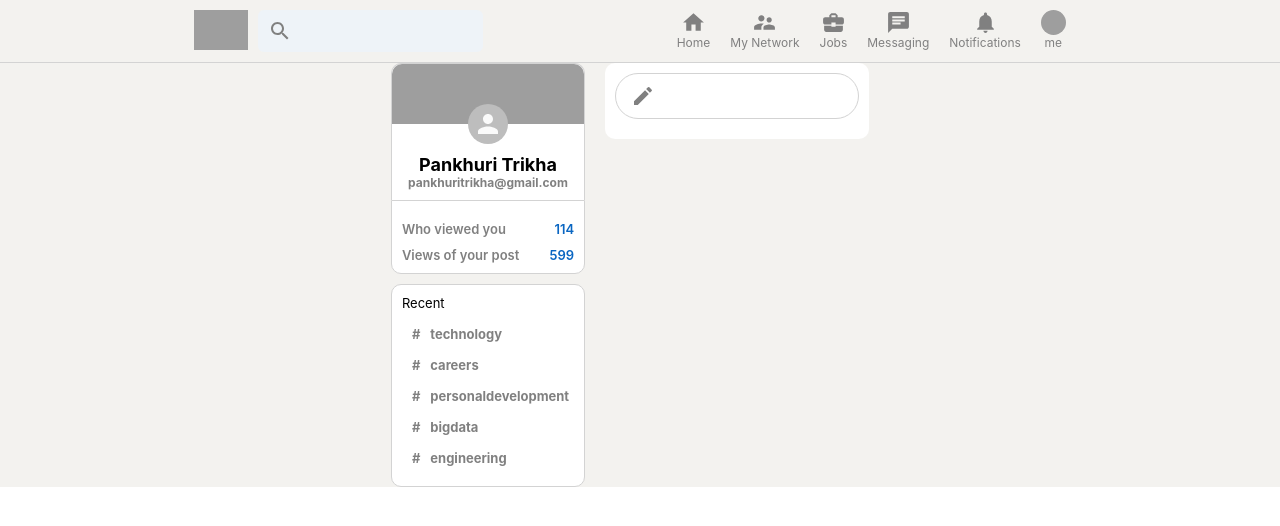
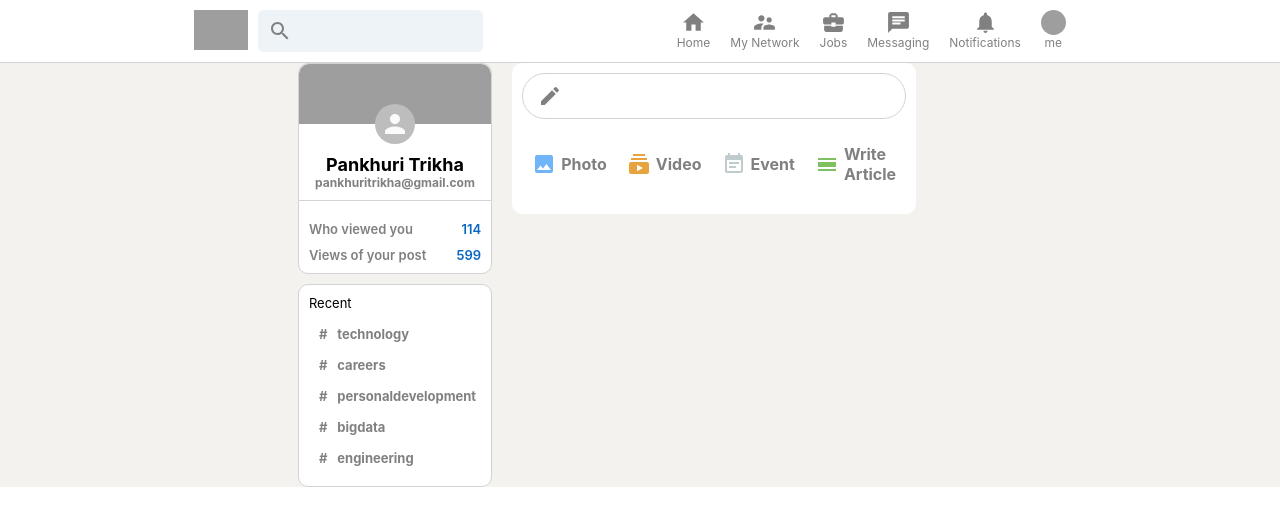
Before and after one commit to pankhuri-52/Linkedin-Clone, a React (Create React App) app in the folder linkedin-clone/: page / in a window 1280 px wide. Shown: the top 526 px of the page. Built offline with nearby package versions, Linux system fonts and the light colour scheme; grey boxes are pictures that could not be loaded.

Commit message:
Input Designed

```diff
--- a/linkedin-clone/src/components/Feed.js
+++ b/linkedin-clone/src/components/Feed.js
@@ -1,6 +1,11 @@
 import React from 'react';
 import '../css/Feed.css';
+import InputOption from './InputOption';
 import CreateIcon from '@material-ui/icons/Create';
+import ImageIcon from '@material-ui/icons/Image';
+import SubscriptionsIcon from '@material-ui/icons/Subscriptions';
+import EventNoteIcon from '@material-ui/icons/EventNote';
+import CalendarViewDayIcon from '@material-ui/icons/CalendarViewDay';
 
 function Feed() {
     return (
@@ -13,6 +18,13 @@
                         <button type="submit">Send</button>
                     </form>
                 </div>
+
+                <div className="feed__inputOptions">
+                    <InputOption Icon={ImageIcon} title='Photo' color='#70B5F9' />
+                    <InputOption Icon={SubscriptionsIcon} title='Video' color='#E7A33E' />
+                    <InputOption Icon={EventNoteIcon} title='Event' color='#C0CBCD' />
+                    <InputOption Icon={CalendarViewDayIcon} title='Write Article' color='#7FC15E' />
+                </div>
             </div>
         </div>
     )
--- /dev/null
+++ b/linkedin-clone/src/components/InputOption.js
@@ -0,0 +1,12 @@
+import React from 'react';
+import '../css/InputOption.css';
+
+function InputOption({Icon, title, color}) {
+    return (
+        <div className="inputOption">
+            <Icon style={{color : color}} />
+            <h4>{title}</h4>
+        </div>
+    )
+}
+export default InputOption;
--- a/linkedin-clone/src/css/Feed.css
+++ b/linkedin-clone/src/css/Feed.css
@@ -36,3 +36,8 @@
 .feed__input > form > button {
     display : none;
 }
+
+.feed__inputOptions {
+    display: flex;
+    justify-content: space-evenly;
+}
--- a/linkedin-clone/src/css/Header.css
+++ b/linkedin-clone/src/css/Header.css
@@ -4,6 +4,7 @@
   top: 0;
   display: flex;
   justify-content: space-evenly;
+  background-color: white;
   border-bottom: 0.1px solid lightgray;
   padding-top: 10px;
   padding-bottom: 10px;
--- /dev/null
+++ b/linkedin-clone/src/css/InputOption.css
@@ -0,0 +1,17 @@
+.inputOption {
+    display: flex;
+    align-items: center;
+    margin-top: 15px;
+    color: gray;
+    padding: 10px;
+    cursor: pointer;
+}
+
+.inputOption:hover {
+    background-color: whitesmoke;
+    border-radius: 10px;
+}
+
+.inputOption > h4 {
+    margin-left: 5px;
+}
```
